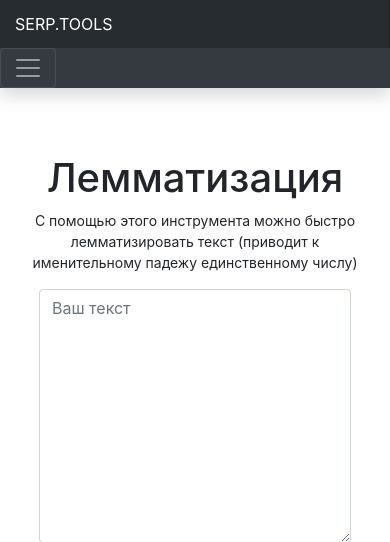
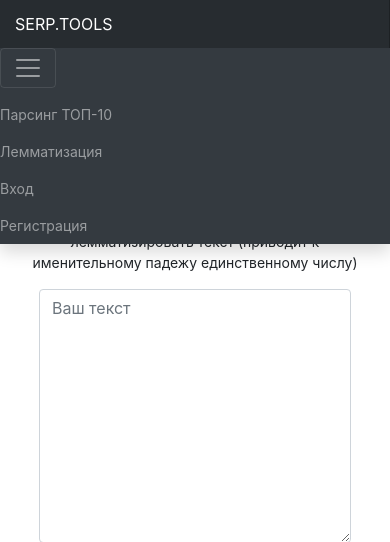
Before and after one commit to kirill505/serp.tools, a Flask app: page /ru/lemma/ in a window 390 px wide, after a click that opens the changed part. Shown: the top 542 px of the page. Run offline with Flask 2, Linux system fonts and the light colour scheme; some libraries are stand-ins or nearby versions.

Commit message:
fix menu

```diff
--- a/app/templates/base.html
+++ b/app/templates/base.html
@@ -48,7 +48,7 @@
       <span class="navbar-toggler-icon"></span>
     </button>
 
-    <div class="collapse navbar-collapse d-none d-sm-block d-md-none" id="navbarNav">
+    <div class="collapse navbar-collapse" id="navbarNav">
       <ul class="navbar-nav mr-auto mt-2 mt-lg-0">
         <li class="nav-item">
           <a class="nav-link" href="{{ url_for('top10') }}">Парсинг ТОП-10</a>
```
